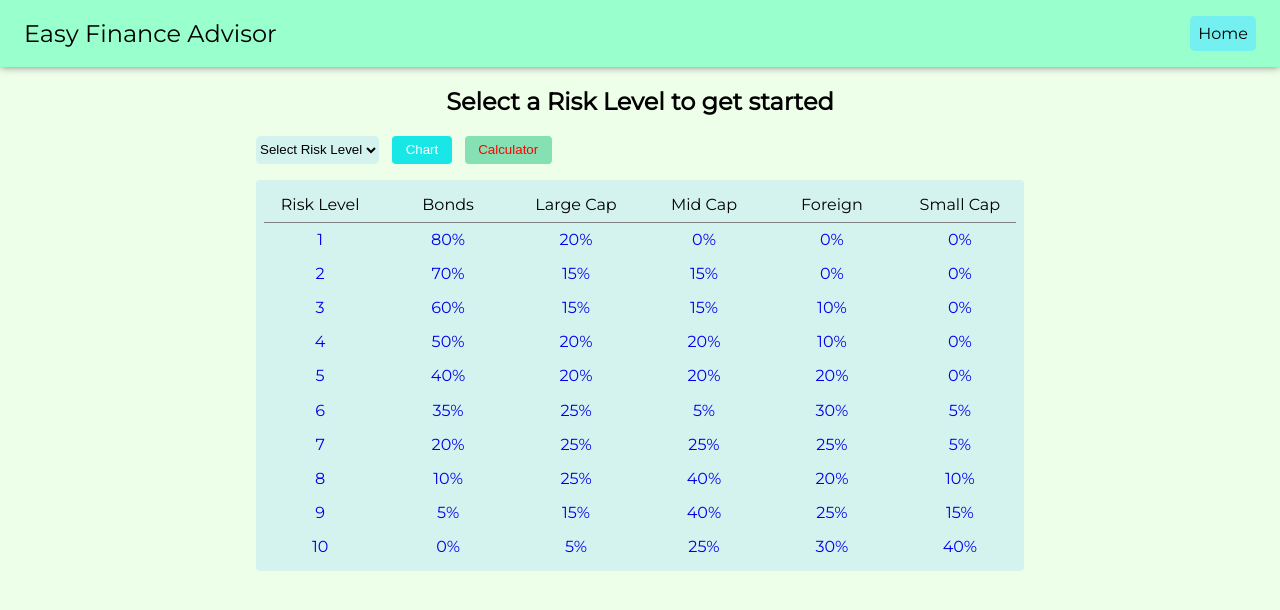
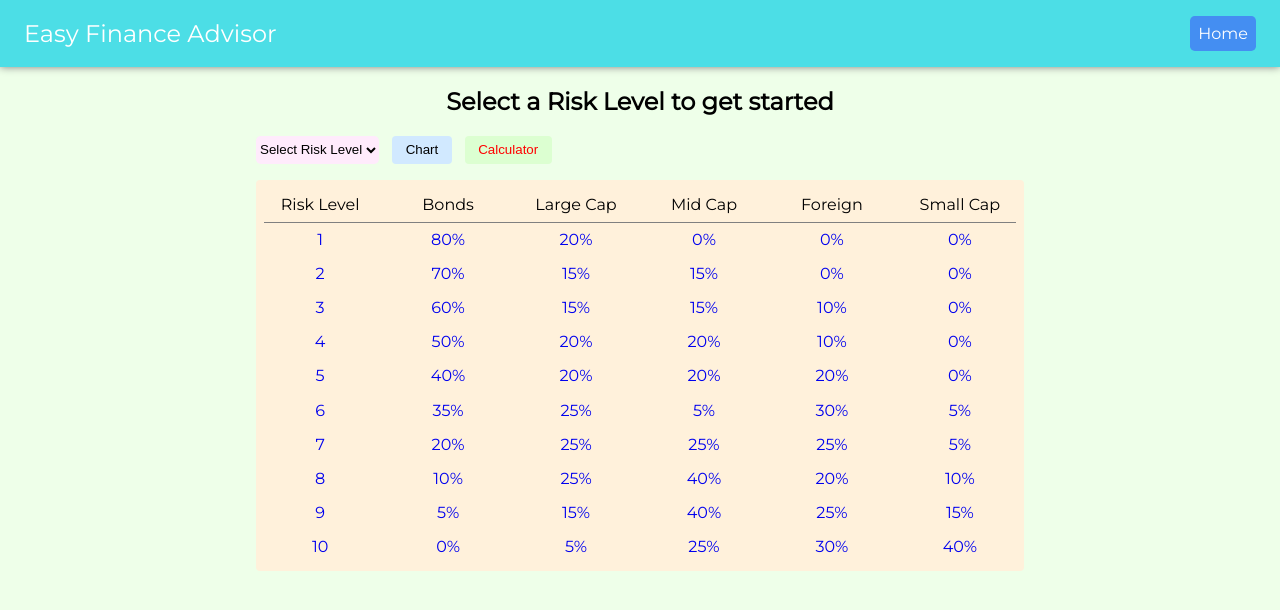
Before and after one commit to echen831/finance_advisor, a React (Create React App) app: page /#/portfolio in a window 1280 px wide. Shown: the top 610 px of the page. Built offline with nearby package versions, Linux system fonts and the light colour scheme.

Commit message:
update css

```diff
--- a/src/components/navbar/navbar.css
+++ b/src/components/navbar/navbar.css
@@ -1,5 +1,6 @@
 .nav {
-  background-color: hsl(150, 100%, 80%);
+  background-color: rgba(76, 222, 230, 90);
+  color: white;
   width: 100%;
   display: flex;
   justify-content: space-between;
@@ -20,12 +21,12 @@
 
 .link {
   padding: .5rem;
-  background-color: hsl(180, 80%, 70%);
+  background-color: rgba(68, 142,242, 95);
   border-radius: .3rem;
 }
 
 .link:hover {
-  background-color: hsl(180, 80%, 50%);
+  background-color: rgba(71, 196, 252, 99);
   border-radius: 0.3rem;
 
 }
@@ -34,3 +35,12 @@
   color: inherit;
   text-decoration: none;
 }
+
+/*
+rgba(68, 142,242, 95)
+rgba(71, 196, 252, 99)
+rgba(76, 222, 230, 90)
+rgba(71, 252, 211, 153)
+rgba(68, 242, 153, 95)
+
+*/
--- a/src/components/portfolio/portfolio.css
+++ b/src/components/portfolio/portfolio.css
@@ -9,7 +9,7 @@
     height: 100%;
     outline: none;
     border: none;
-    background-color: rgba(135, 206, 250, 0.25);
+    background-color: hsl(309, 100%, 96%);
     border-radius: .3rem;
     margin-right: .5em;
     cursor: pointer;
@@ -25,7 +25,7 @@
     display: grid;
     width: 100%;
     grid-template-columns: repeat(1, auto);
-    background-color: rgba(135, 206, 250, 0.25);
+    background-color: hsl(37, 100%, 93%);
     padding: 1%;
     border-radius: 4px;
 }
@@ -89,37 +89,40 @@
 
 .btn:hover, .btn:focus {
   background-color: hsl(0, 0%, 80%);
-  box-shadow: 0 0 5px 0 hsl(0, 0%, 70%);
+  /* box-shadow: 0 0 5px 0 hsl(0, 0%, 70%); */
 }
 
 .btn.btn-chart {
-  background-color: hsl(180, 80%, 50%);
-  border-color: hsl(180, 80%, 30%);
+  color: black;
+  background-color: hsl(209, 100%, 91%);
+  border-color: hsl(209, 100%, 71%);
 }
 
 .btn.btn-chart:hover, .btn.btn-chart:focus {
-  background-color: hsl(180, 80%, 40%);
-  box-shadow: 0 0 5px 0 hsl(180, 80%, 30%);
+  background-color: hsl(209, 100%, 81%);
+  /* box-shadow: 0 0 5px 0 hsl(209, 100%, 71%); */
 }
 
 .btn.btn-calculator {
-  background-color: hsl(150, 60%, 70%);
-  border-color: hsl(150, 100%, 20%);
+  color: black;
+  background-color: hsl(106, 100%, 91%);
+  border-color: hsl(106, 100%, 71%);
 }
 
 .btn.btn-calculator:hover, .btn.btn-calculator:focus {
-  background-color: hsl(150, 100%, 30%);
-  box-shadow: 0 0 5px 0 hsl(150, 100%, 20%);
+  background-color: hsl(106, 100%, 81%);
+  /* box-shadow: 0 0 5px 0 hsl(106, 100%, 71%); */
 }
 
 .btn.btn-back {
-  background-color: hsl(10, 100%, 40%);
-  border-color: hsl(10, 100%, 20%);
+  color: black;
+  background-color: hsl(309, 100%, 91%);
+  border-color: hsl(309, 100%, 71%);
 }
 
 .btn.btn-back:hover, .btn.btn-back:focus {
-  background-color: hsl(10, 100%, 30%);
-  box-shadow: 0 0 5px 0 hsl(10, 100%, 20%);
+  background-color: hsl(309, 100%, 81%);
+  /* box-shadow: 0 0 5px 0 hsl(309, 100%, 71%); */
 }
 
 .btn-link {
--- a/src/components/splash/splash.css
+++ b/src/components/splash/splash.css
@@ -11,6 +11,7 @@
 .intro-container {
     width: 40%;
     padding: 2%;
+    min-width: 300px;
 }
 
 .video-container {
```
